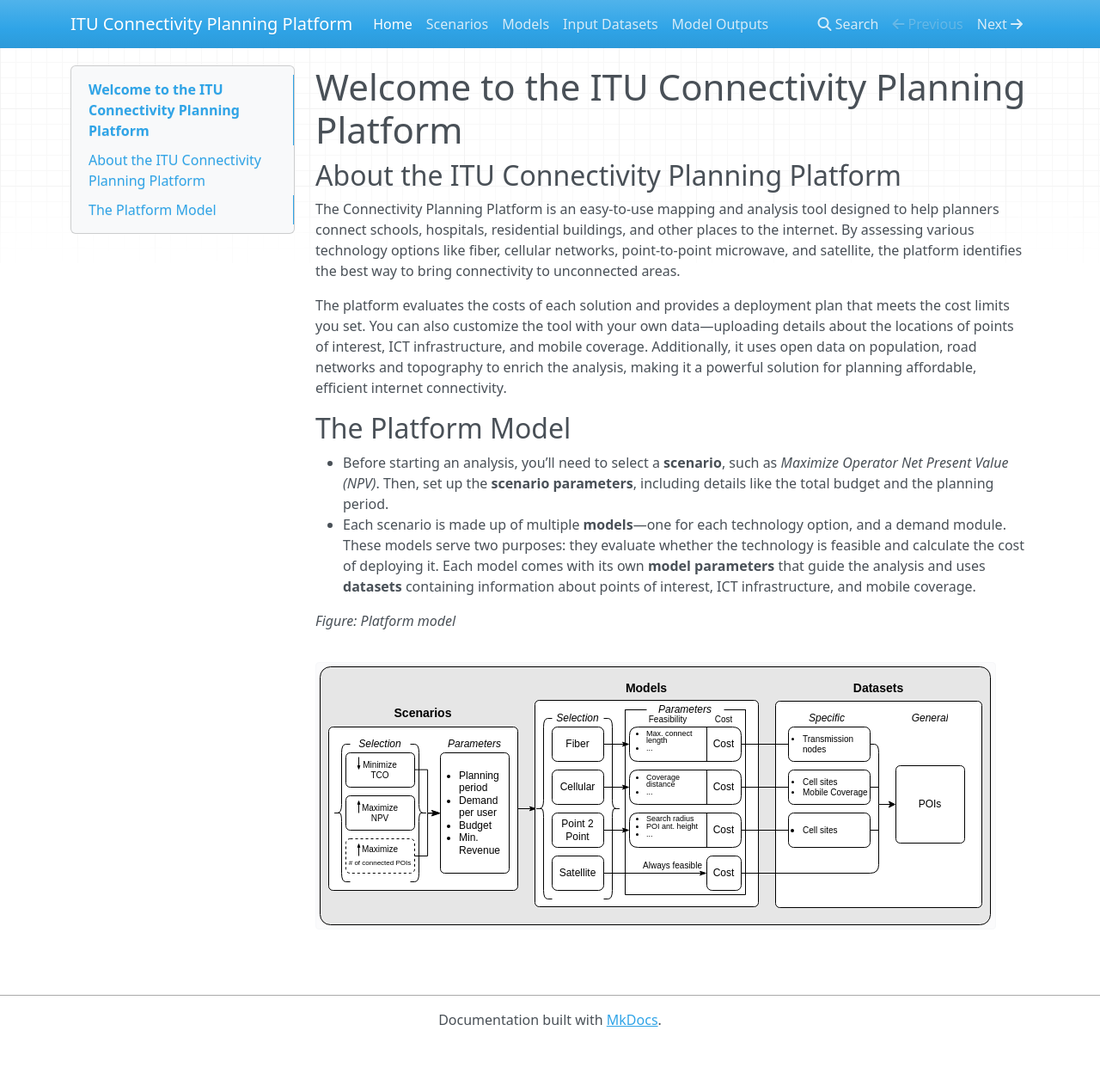
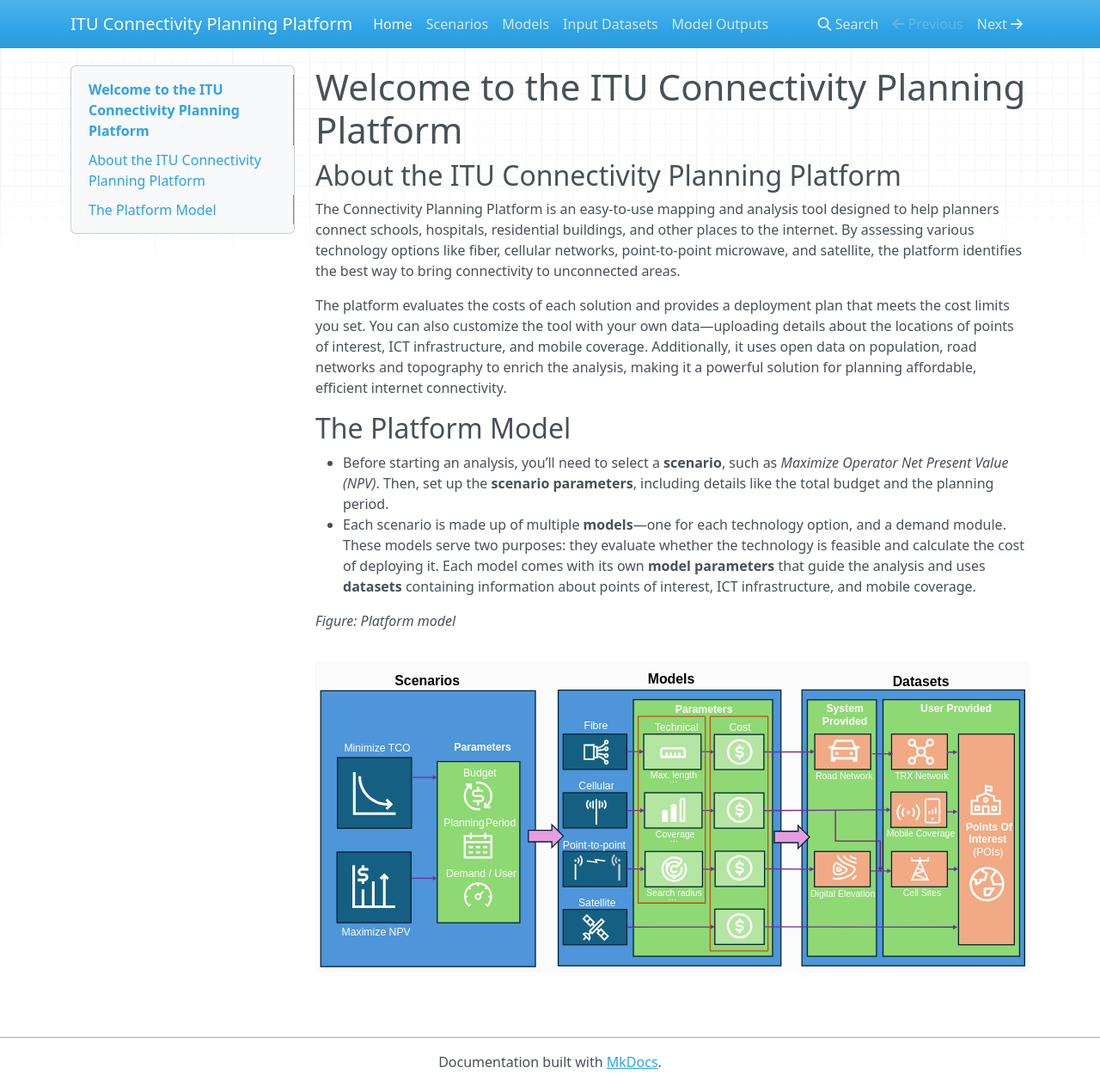
Before and after one commit to FNS-Division/cpp-user-guide, an MkDocs documentation site: the page built from docs/index.md, in a window 1280 px wide and 1263 px high. Shown: the whole window at 86% size. Built offline with MkDocs 1.6.1, drawn with Linux system fonts in a browser that asks for light colours; nearby versions of some CDN libraries.

Commit message:
adopt the ppt version of model diagram

```diff
--- a/docs/index.md
+++ b/docs/index.md
@@ -13,4 +13,4 @@
 
 _Figure: Platform model_
 
-![cpp-model](diagrams/model.drawio.svg)
+![cpp-model](diagrams/scenarios-models-datasets.svg)
```
Also changed, not shown: docs/diagrams/model.drawio.svg, docs/diagrams/scenarios-models-datasets.svg (added).
